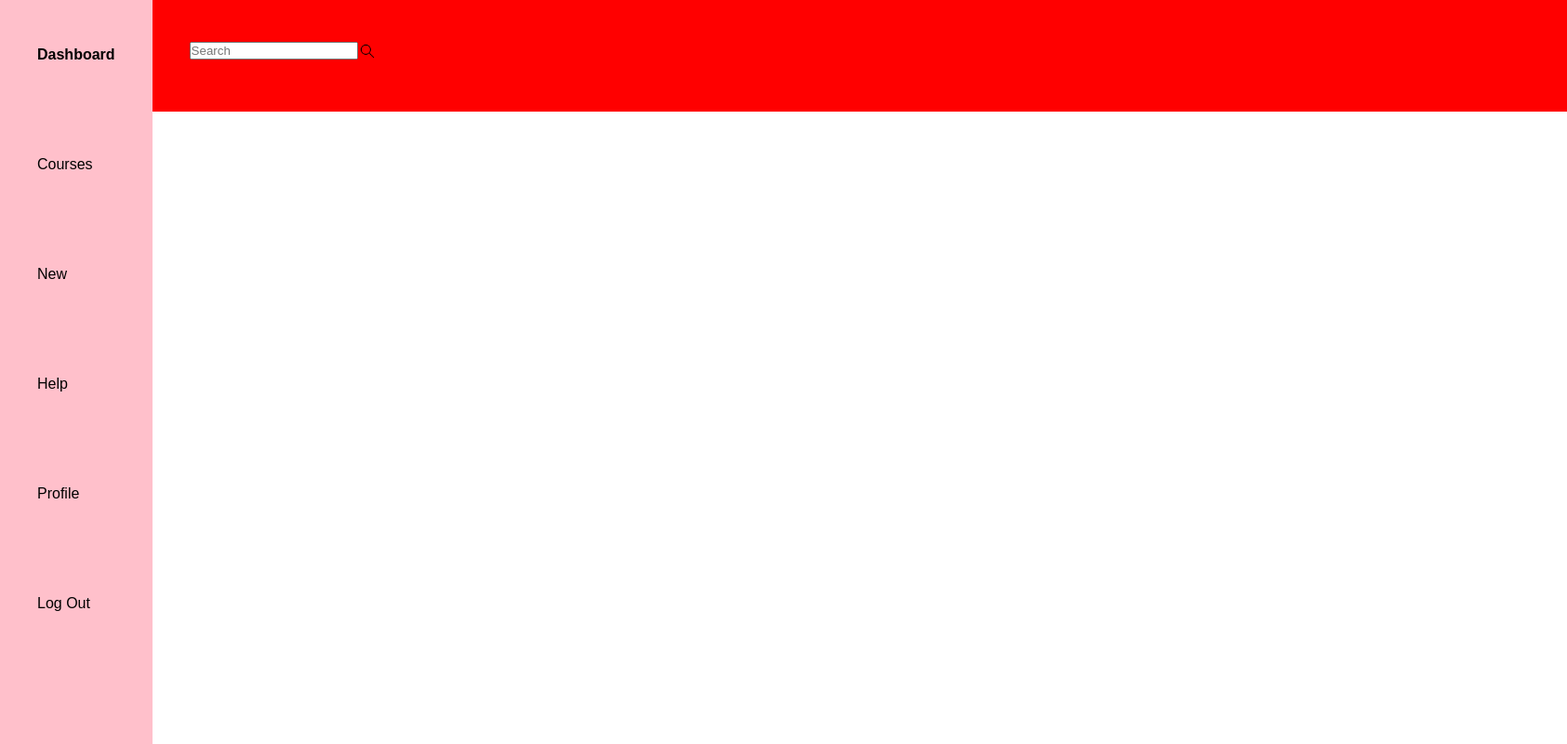
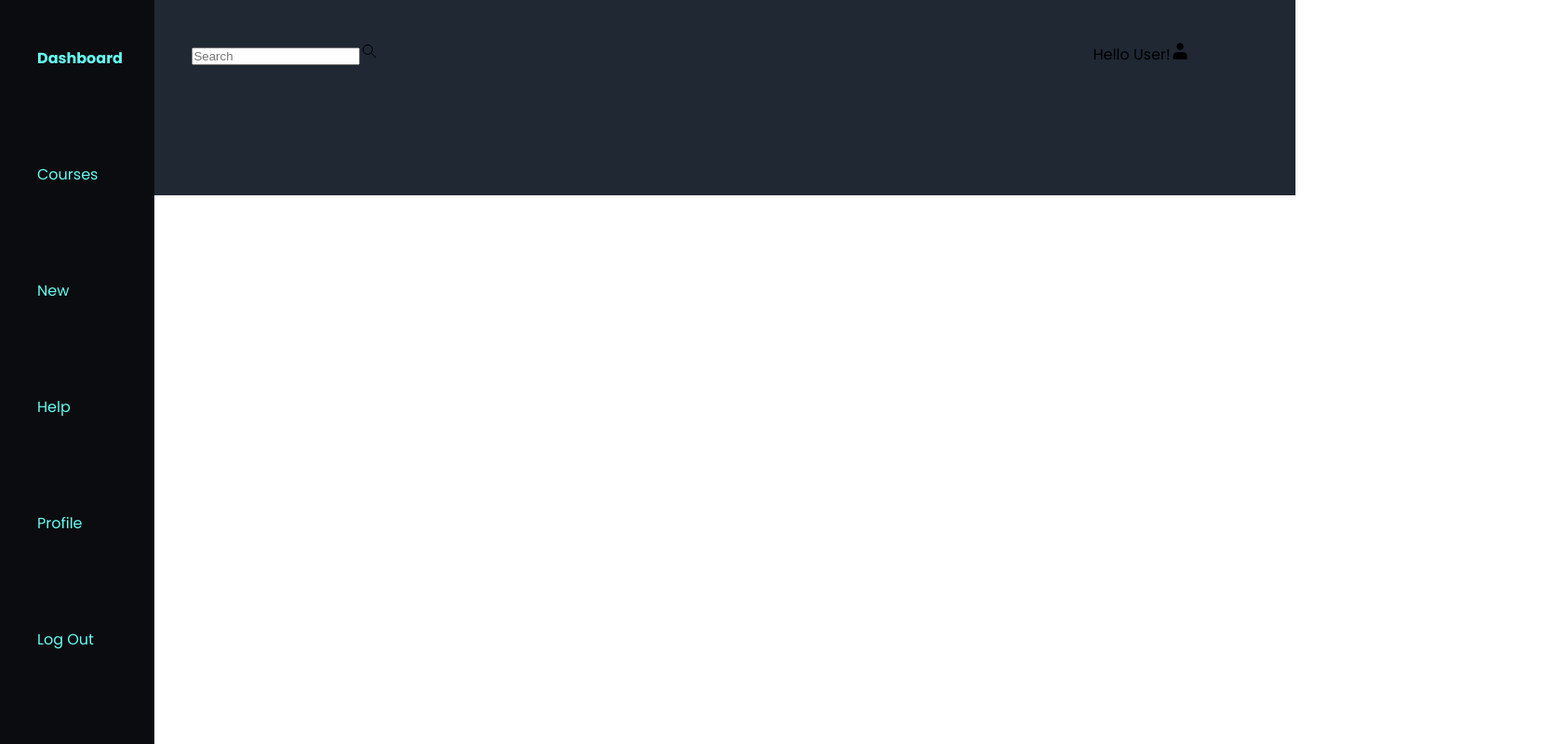
Before and after one commit to downstreamspiral/learn_path, a plain HTML site: page index.html in a window 1280 px wide. Shown: the whole page at 93% size, 1685 px wide, since content can reach past the window. Drawn offline with Linux system fonts and the light colour scheme.

Commit message:
hemendra

```diff
--- a/index.html
+++ b/index.html
@@ -7,14 +7,14 @@
 
     <link rel="stylesheet" href="/style.css">
 </head>
-<body>
+<body>  <!-- flexbox -->
 
     <div class="sidebar-wrapper" id="sidebar-func">   <!-- This container contains all elements of sidebar and is a block element-->
 
         <div class="sidebar">
             <ul>
 
-                <li class="main-name">
+                <li class="main-name"> <!--flexbox-->
                     Dashboard
                 </li>
 
@@ -31,7 +31,7 @@
         <div class="navbar">
 
 
-            <div class="search-wrapper">
+            <div class="search-wrapper"> <!-- flexbox -->
                 <div class="searchbar">
 
                     <input type="text" placeholder="Search" id="search-bar-func">
@@ -39,6 +39,16 @@
                 </div>
                 <div class="icon-sbar">
                     <a href="#"><img src="/resources/search.png" id="search-query"> </a>
+                </div>
+
+                <div class="username-welcome">
+                    Hello User!
+                    <span>
+                        <svg id="icon-svg-user" width="800px" height="800px" viewBox="0 0 16 16" fill="none" xmlns="http://www.w3.org/2000/svg">
+                            <path d="M8 7C9.65685 7 11 5.65685 11 4C11 2.34315 9.65685 1 8 1C6.34315 1 5 2.34315 5 4C5 5.65685 6.34315 7 8 7Z" fill="#000000"/>
+                            <path d="M14 12C14 10.3431 12.6569 9 11 9H5C3.34315 9 2 10.3431 2 12V15H14V12Z" fill="#000000"/>
+                            </svg>
+                    </span>
                 </div>
             </div>
         </div>
--- a/style.css
+++ b/style.css
@@ -1,16 +1,20 @@
+@import url('https://fonts.googleapis.com/css2?family=Poppins:ital,wght@0,100;0,200;0,300;0,400;0,500;0,600;0,700;0,800;0,900;1,100;1,200;1,300;1,400;1,500;1,600;1,700;1,800;1,900&display=swap');
+
+
 *{
     margin: 0;
     padding: 0;
 }
 body{
     height: 100vh;
-    width: 100vw;
+    width: 100px;
     display: flex;
+    font-family: 'Poppins' , sans-serif;
 }
 .sidebar-wrapper{
     height: 100vh;
     width: 13vw;
-    background-color: pink;
+    background-color: #0B0C10;
 }
 .sidebar-wrapper .sidebar {
     padding-left: 20px;
@@ -19,7 +23,8 @@ body{
 }
 .sidebar ul{
     list-style: none;
-    font-family: sans-serif ;
+    color: #66FCF1;
+
 }
 .sidebar ul li{
     margin-bottom: 60px;
@@ -37,44 +42,52 @@ body{
     align-items: center;
 
 }
-.button-menu {
-
-    display: flex;
-    justify-content: center;
-    align-items: center;
-    margin-left:10px ;
-
-}
-.button-menu button img{
-    width: 2vw;
-    height: 4vh;
-
-}
 
 .sidebar ul li:hover{
 
-    background-color: white;
+    background-color: #1F2833;
     cursor: pointer;
 }
 .sidebar-wrapper .sidebar ul .main-name:hover{
-    background-color: pink;
+    background-color: #1F2833;
 
 }
 .search-wrapper {
     display:flex;
+    justify-content: center;
+    align-items:flex-end;
 
 }
 .nav-wrapper{
-   background-color: red;
-   padding-right: 100vw;
-   margin-bottom: 85vh;
+   background-color: #1F2833;
+   margin-right: -30px;
+   padding-right: 114px;
+   margin-bottom: 590px;
 
 }
 .navbar{
     margin-top: 45px;
     margin-left: 40px;
+
+
 }
 .icon-sbar img{
     width: 20px;
     height: 20px;
+
 }
+.username-welcome #icon-svg-user {
+    width: 20px;
+    height: auto;
+    cursor: pointer;
+}
+
+.username-welcome{
+    display: flex;
+    justify-content: center;
+    align-items: center;
+    margin-left: 60vw;
+    white-space: nowrap;
+    cursor: pointer;
+
+}
```
Also changed, not shown: resources/user-svgrepo-com.svg (added).
